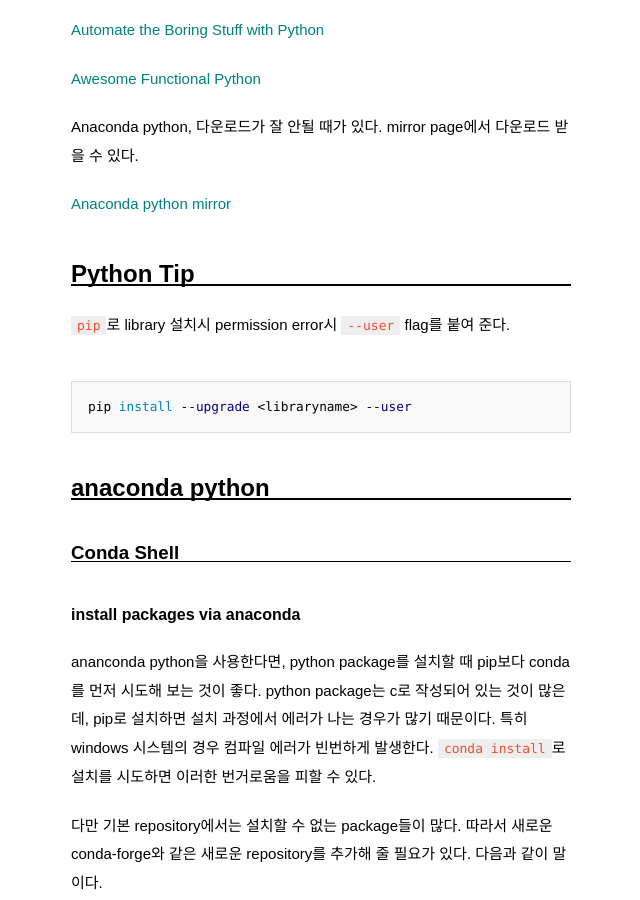
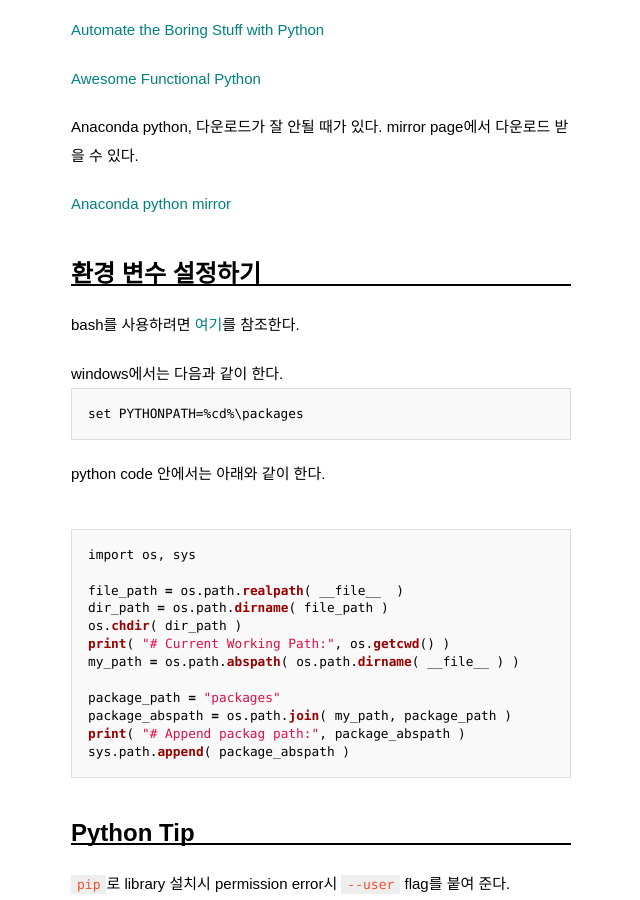
Before and after one commit to pinedance/blog, a Jekyll site: the page built from _posts/updates/2017-09-01-Python-Cookbook.md, in a window 1280 px wide and 900 px high, scrolled down 330 px. Shown: the whole window, without its empty margins (319-959 px from the left). Built offline with Jekyll 4.4.1, drawn with Linux system fonts in a browser that asks for light colours; some web fonts are replaced; comment, search, counter and statistics services are not loaded.

Commit message:
update posts

````diff
--- a/_posts/updates/2017-09-01-Python-Cookbook.md
+++ b/_posts/updates/2017-09-01-Python-Cookbook.md
@@ -13,6 +13,33 @@
 Anaconda python, 다운로드가 잘 안될 때가 있다. mirror page에서 다운로드 받을 수 있다.
 
 [Anaconda python mirror](https://mirrors.tuna.tsinghua.edu.cn/anaconda/archive/)
+
+## 환경 변수 설정하기
+
+bash를 사용하려면 [여기](https://pinedance.github.io/blog/2019/05/09/Ubuntu-Cookbook)를 참조한다.
+
+windows에서는 다음과 같이 한다.
+
+```cmd
+set PYTHONPATH=%cd%\packages
+```
+
+python code 안에서는 아래와 같이 한다.
+
+```python
+import os, sys
+
+file_path = os.path.realpath( __file__  )
+dir_path = os.path.dirname( file_path )
+os.chdir( dir_path )
+print( "# Current Working Path:", os.getcwd() )
+my_path = os.path.abspath( os.path.dirname( __file__ ) )
+
+package_path = "packages"
+package_abspath = os.path.join( my_path, package_path )
+print( "# Append packag path:", package_abspath )
+sys.path.append( package_abspath )
+```
 
 
 ## Python Tip
````
Also changed, not shown: _posts/updates/2019-05-09-Bash-Cookbook.md (+22 -0 lines).
